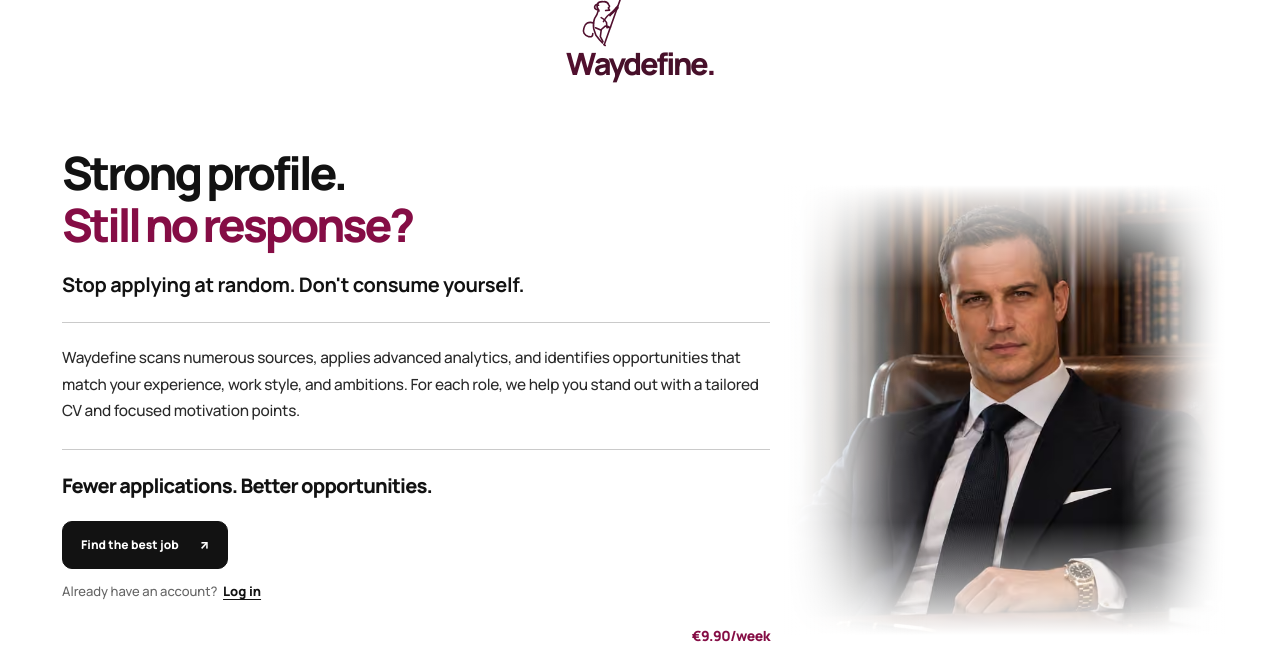
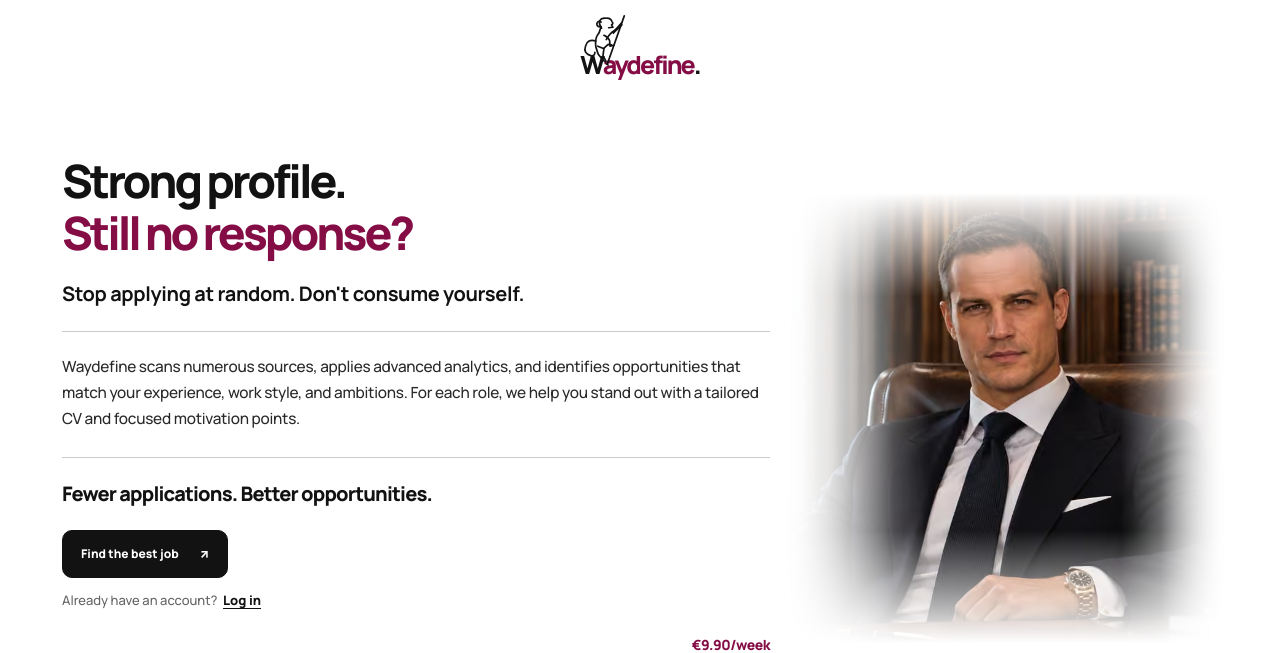
Before and after one commit to ulascanatilgan-rgb/jobfitly, a Flask app: page / in a window 1280 px wide. Shown: the top 653 px of the page. Run offline with Flask 3, Linux system fonts and the light colour scheme; some libraries are stand-ins or nearby versions.

Commit message:
Center and shrink Waydefine logo; connect monkey to W and accelerate color cycle

```diff
--- a/static/style.css
+++ b/static/style.css
@@ -868,20 +868,29 @@ body{font-size:13px}
  .next-move-copy{font-size:11px!important}.next-moves-head{align-items:flex-start}}
 @media(prefers-reduced-motion:reduce){.next-move-fill{animation:none}}
 
-/* Waydefine animated identity — shared across landing, auth and app. */
-.wd-mark{display:inline-flex;position:relative;align-items:baseline;white-space:nowrap;font-family:Manrope,system-ui,sans-serif;font-size:clamp(22px,2.4vw,34px);font-weight:800;letter-spacing:-.075em;line-height:1.2;vertical-align:middle}
+/* Waydefine identity v2 — centred, compact, connected climbing monkey. */
+.wd-mark{display:inline-flex;align-items:baseline;position:relative;white-space:nowrap;font-family:Manrope,system-ui,-apple-system,sans-serif;font-size:25px;font-weight:800;letter-spacing:-.078em;line-height:1.2;vertical-align:middle}
 .wd-initial{position:relative;display:inline-flex;color:#850d45}
 .wd-w{display:inline-block;letter-spacing:-.09em}
-.wd-monkey{position:absolute;z-index:1;color:inherit;width:42px;height:53px;left:14px;bottom:calc(100% - 4px);overflow:visible}
+.wd-monkey{position:absolute;z-index:2;color:inherit;width:45px;height:53px;left:1px;bottom:calc(100% - 17px);overflow:visible;pointer-events:none}
 .wd-rest{color:#131313}
 .wd-dot{color:#850d45}
-.wd-initial,.wd-dot{animation:wd-front 7s ease-in-out infinite}
-.wd-rest{animation:wd-back 7s ease-in-out infinite}
-@keyframes wd-front{0%,39%,100%{color:#850d45}50%,88%{color:#131313}}
-@keyframes wd-back{0%,39%,100%{color:#131313}50%,88%{color:#850d45}}
-.site-header:has(.wd-mark),.flow-app-header:has(.wd-mark){overflow:visible}
-.landing-head-clean,.flow-app-header,.site-header{position:relative}
-.site-header .wd-mark,.flow-brand .wd-mark{margin-top:20px}
-.flow-brand{overflow:visible}
-@media(max-width:650px){.wd-mark{font-size:25px}.wd-monkey{width:34px;height:44px;left:10px}.site-header .wd-mark,.flow-brand .wd-mark{margin-top:15px}}
+.wd-initial,.wd-dot{animation:wd-front 3.6s ease-in-out infinite}
+.wd-rest{animation:wd-back 3.6s ease-in-out infinite}
+@keyframes wd-front{0%,40%,100%{color:#850d45}52%,88%{color:#131313}}
+@keyframes wd-back{0%,40%,100%{color:#131313}52%,88%{color:#850d45}}
+/* Centre relative to the entire viewport/header, not to the remaining button space. */
+.site-header:has(>.wd-mark),.flow-app-header:has(.wd-mark){position:relative;overflow:visible}
+.site-header>.wd-mark{position:absolute;left:50%;top:58%;transform:translate(-50%,-50%);margin:0}
+.flow-app-header .flow-brand{position:absolute;left:50%;top:58%;transform:translate(-50%,-50%);margin:0;padding:0;overflow:visible;width:auto;height:auto;display:flex;align-items:center;justify-content:center}
+.flow-app-header{min-height:102px}
+.site-header:has(>.wd-mark){min-height:112px}
+.flow-home-control{margin-left:auto}
+@media(max-width:650px){
+ .wd-mark{font-size:22px}
+ .wd-monkey{width:40px;height:47px;left:0;bottom:calc(100% - 15px)}
+ .site-header:has(>.wd-mark){min-height:92px}
+ .flow-app-header{min-height:88px}
+ .site-header>.wd-mark,.flow-app-header .flow-brand{top:60%}
+}
 @media(prefers-reduced-motion:reduce){.wd-initial,.wd-rest,.wd-dot{animation:none!important}}
```
